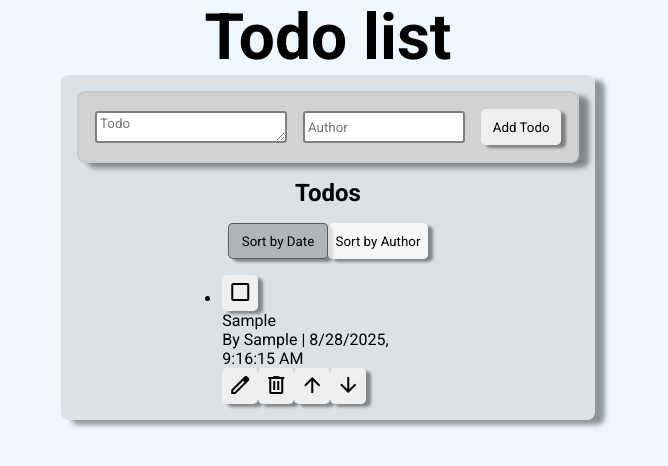
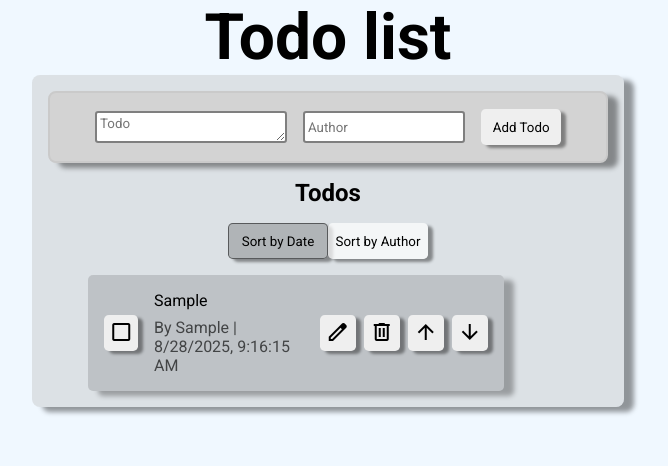
Before and after one commit to Bosseyang/Task3-react-todo-list, a React (Vite) app: page / in a window 1280 px wide. Both pictures are taken after typing "Sample", "Sample" into the empty fields and a click on the button "Add Todo". Shown: the top 466 px of the page, without its empty margins (312-980 px from the left). Built offline with nearby package versions, Linux system fonts and the light colour scheme.

Commit message:
Update TodoItem.css

```diff
--- a/src/css/TodoItem.css
+++ b/src/css/TodoItem.css
@@ -1,3 +1,44 @@
 .todo-item {
+  display: flex;
+  justify-content: space-between;
+  align-items: center;
+
+  background-color: rgba(0, 0, 0, 0.137);
+  box-shadow: 10px 5px 5px rgba(0, 0, 0, 0.3);
+  border-radius: 5px;
+
+  padding: 1rem;
+  gap: 1rem;
+
   width: 80%;
 }
+
+.line-through {
+  text-decoration: line-through;
+}
+
+.todo-controls-wrapper {
+  display: flex;
+  gap: 0.5rem;
+}
+
+.edit-input-text {
+  min-width: 380px;
+  max-width: 380px;
+
+  min-height: 25px;
+  max-height: 60px;
+}
+
+.todo-wrapper {
+  display: flex;
+  justify-content: center;
+  align-items: center;
+
+  gap: 1rem;
+}
+
+.author-time-text {
+  color: rgba(0, 0, 0, 0.65);
+  padding-top: 0.5rem;
+}
```
